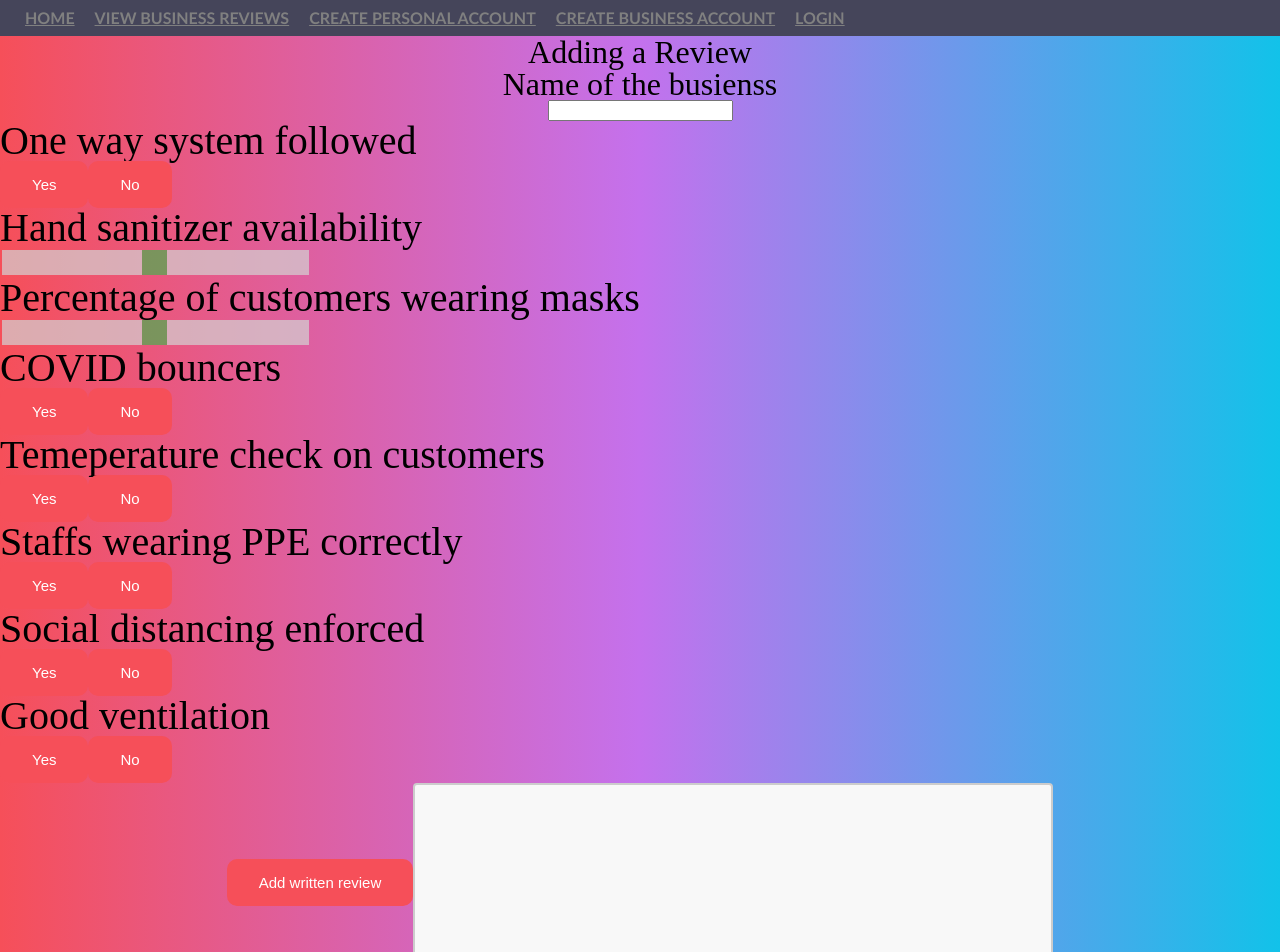
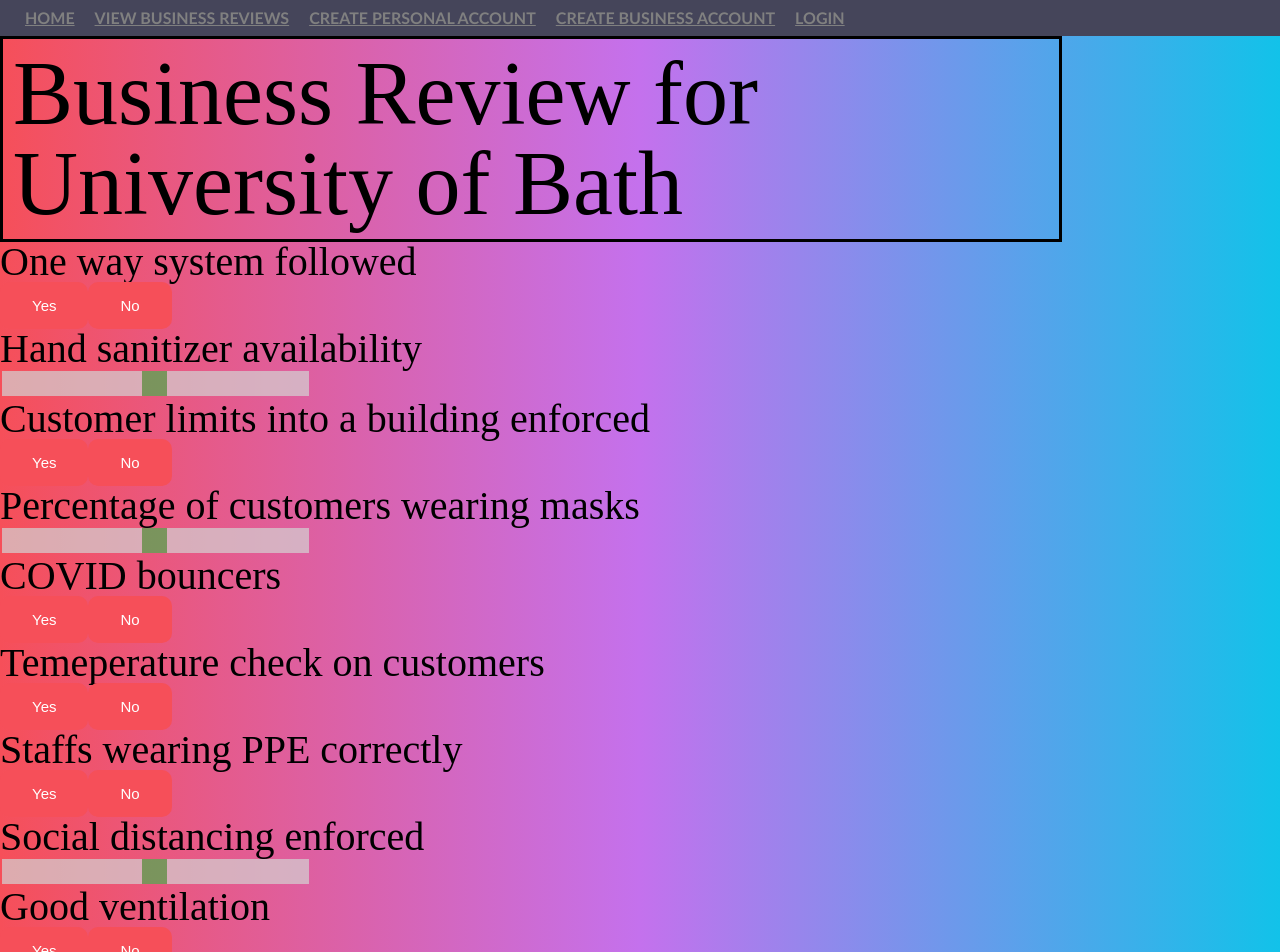
Before and after one commit to kohtzk/pandemic-review-site, a React (Create React App) app in the folder implementation/frontend/: page /add-review in a window 1280 px wide. Shown: the top 952 px of the page. Built offline with nearby package versions, Linux system fonts and the light colour scheme.

Commit message:
Revert "changed add review page"
This reverts commit 65795cba4ff729c3cd2c5a82c497d1271a6edafe.

```diff
--- a/implementation/frontend/src/components/ReviewLayout.js
+++ b/implementation/frontend/src/components/ReviewLayout.js
@@ -1,76 +1,47 @@
 import React, { useState } from "react";
 import "../pages/ReviewLayout.css";
 
-class ReviewLayout extends React.Component{
-  constructor() {
-    super();
-    this.state = {
-      businessID: null,
-      oneway_System: null,
-      hand_Sanitizer: null,
-      wear_Masks: null,
-      covid_Bouncers: null,
-      temperature_Check: null,
-      staff_PPE: null,
-      social_Distancing: null,
-      ventilation: null,
-    };
-  }
-
-  setOneWaySystem0(){
-    this.state.oneway_System = 0;
-    console.log("Oneway System:", this.state.oneway_System);
-  }
-
-  setOneWaySystem1(){
-    this.state.oneway_System = 1;
-    console.log("Oneway System:", this.state.oneway_System);
-  }
-
-  render(){
+export default function ReviewLayout(props) {
   return (
     <div className="Font">
       <div>
-          <h1>Adding a Review</h1>
-        </div>
-        <div>
-          <h1>Name of the busienss</h1>
-          <input type="text" />
+        <h1 className="businessReviewName">Business Review for {props.review.name}</h1>
       </div>
       <div className="informationDescription">
-          <h1>{this.props.review.oneWaySystem}</h1>
-          <button className = "addReviewButton" onClick={this.setOneWaySystem0} >Yes</button>
-          <button className = "addReviewButton" onClick={this.setOneWaySystem0} >No</button>
-
-          <h1>{this.props.review.handSanitizer}</h1>
+        <h1>{props.review.description1}</h1>
+        <button className = "addReviewButton">Yes</button>
+        <button className = "addReviewButton">No</button>
+        <h1>{props.review.description2}</h1>
         <div className="slidecontainer">
           <input type="range" min="1" max="100" value="50" className="slider"/>
         </div>
-
-          <h1>{this.props.review.wearMasks}</h1>
+        <h1>{props.review.description3}</h1>
+        <button className = "addReviewButton">Yes</button>
+        <button className = "addReviewButton">No</button>
+        <h1>{props.review.description4}</h1>
         <div className="slidecontainer">
           <input type="range" min="1" max="100" value="50" className="slider"/>
         </div>
-
-          <h1>{this.props.review.bouncers}</h1>
+        <h1>{props.review.description5}</h1>
         <button className = "addReviewButton">Yes</button>
         <button className = "addReviewButton">No</button>
-
-          <h1>{this.props.review.temperatureCheck}</h1>
+        <h1>{props.review.description6}</h1>
         <button className = "addReviewButton">Yes</button>
         <button className = "addReviewButton">No</button>
-
-          <h1>{this.props.review.staffPPE}</h1>
+        <h1>{props.review.description7}</h1>
         <button className = "addReviewButton">Yes</button>
         <button className = "addReviewButton">No</button>
-
-          <h1>{this.props.review.socialDistancing}</h1>
+        <h1>{props.review.description8}</h1>
+        <div className="slidecontainer">
+          <input type="range" min="1" max="100" value="50" className="slider"/>
+        </div>
+        <h1>{props.review.description9}</h1>
         <button className = "addReviewButton">Yes</button>
         <button className = "addReviewButton">No</button>
-
-          <h1>{this.props.review.ventilation}</h1>
-          <button className = "addReviewButton">Yes</button>
-          <button className = "addReviewButton">No</button>
+        <h1>{props.review.description10}</h1>
+        <div className="slidecontainer">
+          <input type="range" min="1" max="100" value="50" className="slider"/>
+        </div>
       </div>
       <div>
         <button className="reviewButton">Add written review</button>
@@ -82,7 +53,3 @@ class ReviewLayout extends React.Component{
     </div>
   );
 }
-}
-
-
-export default ReviewLayout;
--- a/implementation/frontend/src/components/review.js
+++ b/implementation/frontend/src/components/review.js
@@ -3,14 +3,17 @@ import React from "react";
 const reviewData = [
     {
         id: 0,
-        oneWaySystem: "One way system followed",
-        handSanitizer: "Hand sanitizer availability",
-        wearMasks: "Percentage of customers wearing masks",
-        bouncers: "COVID bouncers",
-        temperatureCheck: "Temeperature check on customers",
-        staffPPE: "Staffs wearing PPE correctly",
-        socialDistancing: "Social distancing enforced",
-        ventilation: "Good ventilation",
+        name: "University of Bath",
+        description1: "One way system followed",
+        description2: "Hand sanitizer availability",
+        description3: "Customer limits into a building enforced",
+        description4: "Percentage of customers wearing masks",
+        description5: "COVID bouncers",
+        description6: "Temeperature check on customers",
+        description7: "Staffs wearing PPE correctly",
+        description8: "Social distancing enforced",
+        description9: "Good ventilation",
+        description10: "Overall rating",
     },
 ]
 
```
Also changed, not shown: 1 other file (tests, documents, lock files or other folders). Lines whose indentation alone changed are shown as unchanged.
